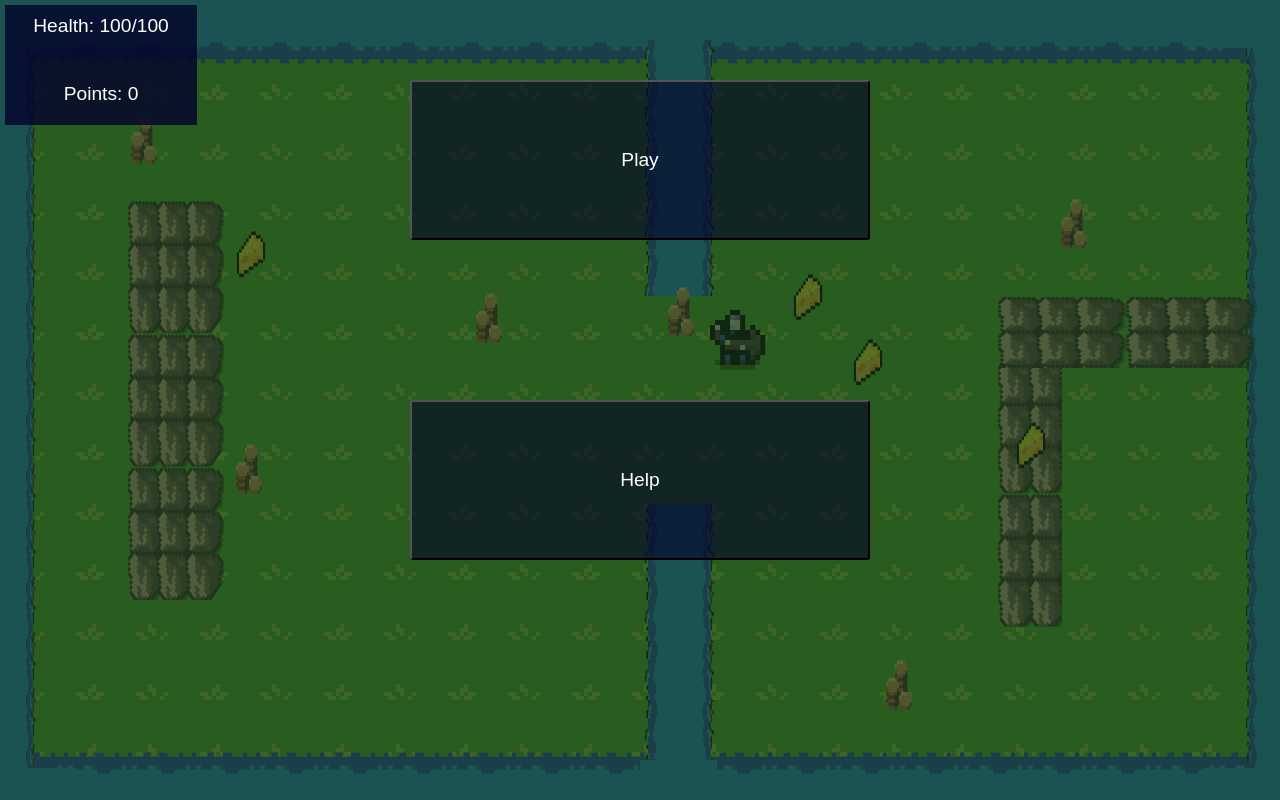
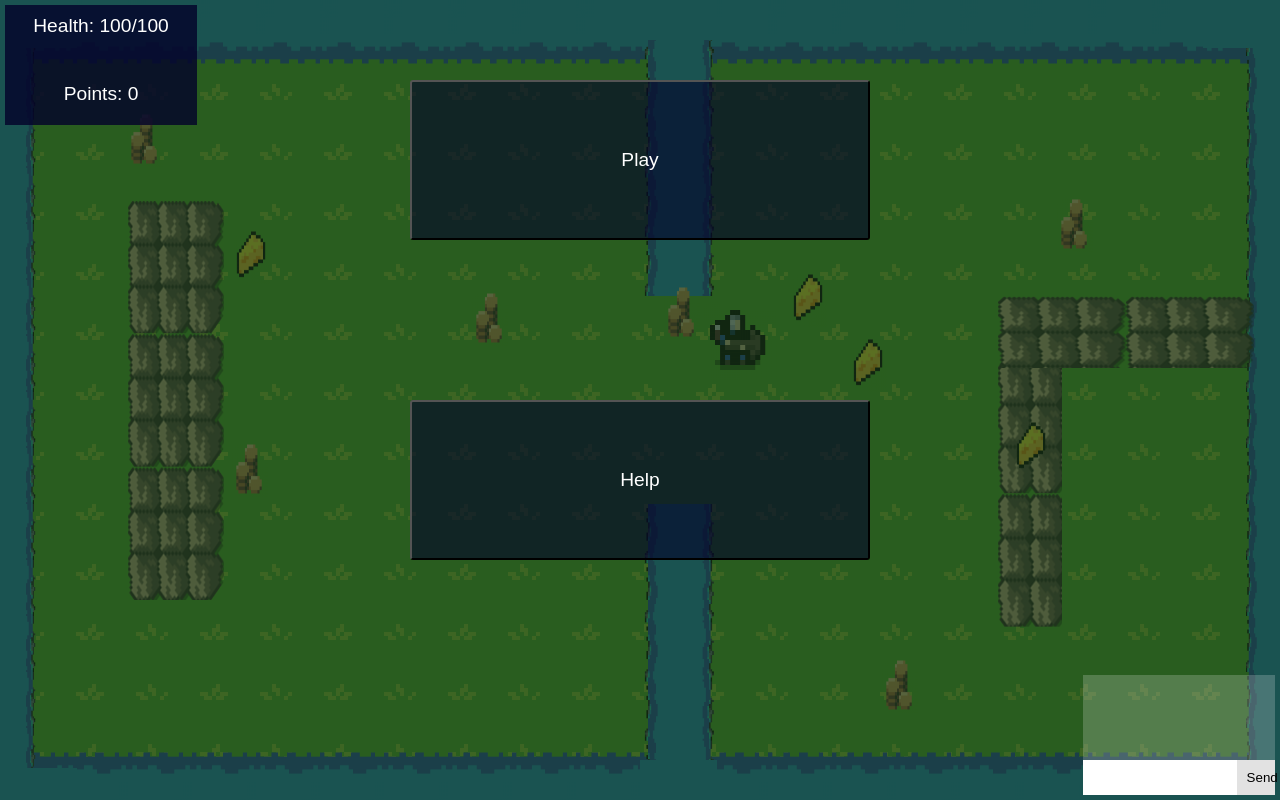
Before and after one commit to kearann/F28WP-MMO, a website: page client/index.html in a window 1280 px wide. Drawn offline with Linux system fonts and the light colour scheme.

Commit message:
Chat box created

```diff
--- a/client/index.html
+++ b/client/index.html
@@ -18,6 +18,13 @@
     <p id="points"></p>
   </div>
 
+  <div id="chatBox">
+    <ul id="messages"></ul>
+    <form id="chatForm" action="">
+      <input id="chatTextBox" autocomplete="off" /><button id="chatButton">Send</button>
+    </form>
+  </div>
+
   <script src="script.js"></script>
 
 </body>
--- a/client/script.js
+++ b/client/script.js
@@ -6,6 +6,15 @@ document.body.style.backgroundRepeat = "repeat";
 // Gets client dimensions
 var clientHeight = document.body.clientHeight;
 var clientWidth = document.body.clientWidth;
+
+
+var objectBlocks = [];
+var steps = 10;
+var rightPressed = false;
+var leftPressed = false;
+var upPressed = false;
+var downPressed = false;
+var spacePressed = false;
 
 
 // Player object
@@ -34,74 +43,9 @@ player.size.y = document.getElementById("user").offsetHeight;
 document.documentElement.style.overflow = 'hidden';  // firefox, chrome
 document.body.scroll = "no"; // ie only
 
-
-var steps = 10;
-var rightPressed = false;
-var leftPressed = false;
-var upPressed = false;
-var downPressed = false;
-var spacePressed = false;
-
-
 document.addEventListener('keydown', keyDown, false);
 document.addEventListener('keyup', keyUp, false);
 
-
-/*
-
-	e = e || window.event;	//if e doesn't exist in browser version use the window.event
-
-
-
-	var object = { x: 0, y: 0 };
-
-	var steps = 10;
-	var obj = document.getElementById(player.id);
-	if (popupStack.length == 0) {
-		if (e && e.keyCode == '38') { object.y -= steps; obj.style.background = "transparent url('imgs/up.png') 0 0 no-repeat"; obj.style.backgroundSize = "300% 100%"; player.direction = 0; } // up arrow
-		if (e && e.keyCode == '40') { object.y += steps; obj.style.background = "transparent url('imgs/down.png') 0 0 no-repeat"; obj.style.backgroundSize = "300% 100%"; player.direction = 180; } // down arrow
-		if (e && e.keyCode == '37') { object.x -= steps; obj.style.background = "transparent url('imgs/left.png') 0 0 no-repeat"; obj.style.backgroundSize = "300% 100%"; player.direction = 270; } // left arrow
-		if (e && e.keyCode == '39') { object.x += steps; obj.style.background = "transparent url('imgs/right.png') 0 0 no-repeat"; obj.style.backgroundSize = "300% 100%"; player.direction = 90; } // right arrow
-		if (e && e.keyCode == '32') { if (player.firing == false) { callarrowMove(); firingTrue(); setTimeout(firingFalse, 500); } } // spacebar
-		if (e && e.keyCode == '27') { // esc key
-			showPopup(pause);
-		}
-
-
-		player.prev.x = player.pos.x;	//saves previous position before player is moved
-		player.prev.y = player.pos.y;
-
-		player.pos.x += object.x;	//moves player by the value of object x and y values
-		player.pos.y += object.y;
-
-
-
-
-
-
-
-
-		if (e && (e.keyCode == '38' || e.keyCode == '40' || e.keyCode == '37' || e.keyCode == '39')) {
-			obj.classList.remove("stopped");	//if button pressed remove stopped from class name which will start animation
-			var obj = document.getElementById(player.id);
-			obj.style.left = player.pos.x + "px";
-			obj.style.top = player.pos.y + "px";
-			var update = false;	//creates variable to hold whether the powerups have been moved or not
-			for (var ii = 0; ii < objectBlocks.length; ii++) {
-				var div = document.getElementById(objectBlocks[ii].id);
-				document.getElementById("health").innerHTML = "Health: " + (player.health) + "/100";
-				document.getElementById("points").innerHTML = "Points: " + (player.points);
-				if ((objectBlocks[ii].detectCollision(player.id, player, player.dimensions)) == "med" || (objectBlocks[ii].detectCollision(player.id, player, player.dimensions)) == "coin") {
-					div = moveDiv(true, div, ii);	//Calls function that will move the div to new location
-				}
-			}
-
-			obj.style.left = player.pos.x + "px";	//updates player position incase it was changed by detectCollision
-			obj.style.top = player.pos.y + "px";
-		}
-
-	}
-	*/
 
 function keyDown(e) {
 	if (e.keyCode == 39) { // right arrow
@@ -235,14 +179,9 @@ function moveDiv(moved, div, ii) {
 }
 
 function getData() {
-	var name = document.forms["username"]["uName"].value;
-	player.name = name;
+	player.name = document.forms["username"]["uName"].value;
 
 }
-
-
-
-
 
 
 popupStack = []
@@ -325,22 +264,12 @@ var form1 = `<div class="buttonContainer" style="top:110px;">
 showPopup(play);
 
 
-var objectBlocks = [];
-
-
-
-
-
 function getRandomIntInclusive(min, max) {
 	min = Math.ceil(min);
 	max = Math.floor(max);
 	return Math.floor(Math.random() * (max - min + 1)) + min; //The maximum is inclusive and the minimum is inclusive
 }
 
-
-
-var clientHeight = document.body.clientHeight;
-var clientWidth = document.body.clientWidth;
 
 function callArrowMove() {
 	id = new arrow(player.pos.x + clientWidth * 0.025, player.pos.y + clientHeight * 0.025, clientWidth * 0.02, clientHeight * 0.04, './imgs/arrow.png', player.direction);
--- a/client/style.css
+++ b/client/style.css
@@ -3,62 +3,62 @@ margin: 0;
   padding: 0;
 }
 
-.button
-{
+.button {
   margin: 80px 0px;
   width: 60%;
   height: 20%;
-  font: 1.5vw 'Arial', sans-serif;
+  font: 1.5vw "Arial", sans-serif;
   color: white;
   text-align: center;
   background: rgba(3, 0, 42, 0.6);
   border-radius: 3px;
 }
 
-#infoBar
-{ top:5px;
-  left:5px;
-  position:absolute;
+#infoBar {
+  top: 5px;
+  left: 5px;
+  position: absolute;
   width: 15%;
   height: 15%;
   text-align: center;
   background: rgba(3, 0, 42, 0.8);
-  z-index:20;
+  z-index: 20;
 }
-#health, #points{
-	font: 1.5vw 'Arial', sans-serif;
+#health,
+#points {
+  font: 1.5vw "Arial", sans-serif;
   color: white;
-	height:40%;
-	padding:10px;
+  height: 40%;
+  padding: 10px;
 }
 
-.button:hover
-{
+.button:hover {
   color: rgb(3, 0, 42);
   background: rgba(255, 255, 255, 0.75);
 }
 
-p{
-	font-size:1.2vw;
+p {
+  font-size: 1.2vw;
 }
 
-h2{
-font-size:1.6vw;}
+h2 {
+  font-size: 1.6vw;
+}
 
 .buttonContainer {
-	position:relative;
+  position: relative;
   margin: 0 auto;
-	width:60%;
-	top:30%;
+  width: 60%;
+  top: 30%;
 }
 
 #menuContainer {
-	text-align:center;
+  text-align: center;
   width: 100%;
   height: 100%;
   position: absolute;
-    visibility:hidden;
-    background-color: rgba(22,52,22,0.7);
+  visibility: hidden;
+  background-color: rgba(22, 52, 22, 0.7);
 }
 
 #menuContainer.show {
@@ -66,27 +66,25 @@ font-size:1.6vw;}
   display: block;
 }
 .pauseMenu {
-	 width:40%;
-    background:#e0e0e0;
+  width: 40%;
+  background: #e0e0e0;
   margin: auto;
-    position:relative;
-    z-index:10;
+  position: relative;
+  z-index: 10;
   top: 25%;
-    padding:30px;
+  padding: 30px;
 }
 
-.wrapper
-{
+.wrapper {
   padding: 20px;
 }
 
 .player {
   position: absolute;
   left: 100px;
-  top:  100px;
+  top: 100px;
   width: 6%;
   height: 10%;
-
 
   animation: playeranimation 0.5s steps(3) infinite;
   z-index: -5;
@@ -94,45 +92,39 @@ font-size:1.6vw;}
   transform-origin: 50% 50%;
 }
 
-
 /* Animation keyframes for the sprite */
 @keyframes playeranimation {
-  100% { background-position: 150% 0; }	/*moves position of viewport to right by 273px */
+  100% {
+    background-position: 150% 0;
+  } /*moves position of viewport to right by 273px */
 }
 
-.facingRight{
-  background: transparent url('imgs/right.png') 0 0 no-repeat;
+.facingRight {
+  background: transparent url("imgs/right.png") 0 0 no-repeat;
   background-size: 300% 100%;
 }
 
-.facingLeft{
-  background: transparent url('imgs/left.png') 0 0 no-repeat;
+.facingLeft {
+  background: transparent url("imgs/left.png") 0 0 no-repeat;
   background-size: 300% 100%;
 }
 
-.facingUp{
-  background: transparent url('imgs/up.png') 0 0 no-repeat;
+.facingUp {
+  background: transparent url("imgs/up.png") 0 0 no-repeat;
   background-size: 300% 100%;
 }
 
-.facingDown{
-  background: transparent url('imgs/down.png') 0 0 no-repeat;
+.facingDown {
+  background: transparent url("imgs/down.png") 0 0 no-repeat;
   background-size: 300% 100%;
 }
 
-
-.stopped{
-    -webkit-animation-play-state:paused !important;
-    -moz-animation-play-state:paused !important;
-    -o-animation-play-state:paused !important;	//pauses animation for objects whose class is set to paused (each line is for different browsers)
-    animation-play-state:paused !important;
+.stopped {
+  -webkit-animation-play-state: paused !important;
+  -moz-animation-play-state: paused !important;
+  -o-animation-play-state: paused !important; /*pauses animation for objects whose class is set to paused (each line is for different browsers)*/
+  animation-play-state: paused !important;
 }
-
-
-
-
-
-
 
 .block {
   width: 50px;
@@ -141,3 +133,37 @@ font-size:1.6vw;}
   z-index: -1;
   position: absolute;
 }
+
+/* Chat Box */
+
+#chatBox {
+  bottom: 5px;
+  right: 5px;
+  position: absolute;
+  width: 15%;
+  height: 15%;
+  background: rgba(255, 255, 255, 0.2);
+  z-index: 20;
+}
+
+#messages {
+}
+
+#chatForm {
+  width: 100%;
+  position: absolute;
+  bottom: 0px;
+}
+
+#chatTextBox {
+  border: none;
+  width: 80%;
+  padding: 10px;
+}
+
+#chatButton {
+  width: 20%;
+  background: rgb(226, 226, 226);
+  border: none;
+  padding: 10px;
+}
```
Lines whose indentation alone changed are shown as unchanged.
